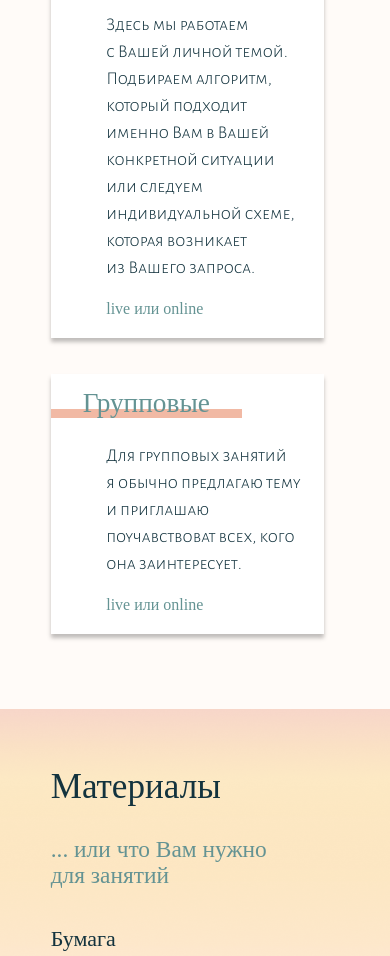
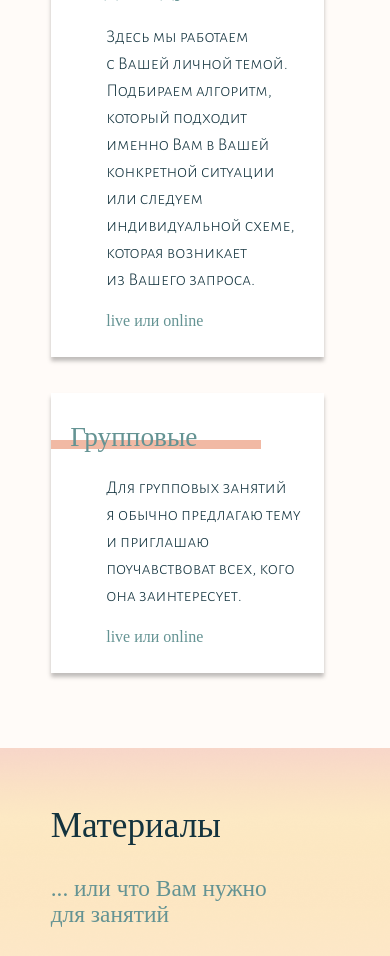
Before and after one commit to Lena-Na/diplom-1, a plain HTML site: page index.html in a window 390 px wide. Shown: the part 5283-6239 px from the top of the page. Drawn offline with Linux system fonts and the light colour scheme; a web font is replaced by a local one.

Commit message:
Add files via upload

```diff
--- a/StyleSheets.css
+++ b/StyleSheets.css
@@ -410,9 +410,26 @@ h5 {
 }
 
 .content-card-page-4 {
-  margin: 2vmin 5vmin 5vmin 5vmin;
+  margin: 2vmin 5vmin 7vmin 5vmin;
   top: 6px;
   left: 36px;
+}
+
+.card-individual::before,
+.card-group::before {
+  display: inline-block;
+  width: 70%;
+  height: 9px;
+  background: #f1b9a4;
+  margin-top: 9vmin;
+  font-family: Neucha;
+  font-style: normal;
+  font-weight: normal;
+  color: #649393;
+  display: flex;
+  align-items: flex-end;
+  line-height: 0.8;
+  padding-left: 5vmin;
 }
 
 @media (min-width: 745px) {
@@ -448,6 +465,7 @@ h5 {
   .card-individual::before,
   .card-group::before {
     font-size: 5vmin;
+    margin-top: 12vmin;
   }
 }
 
@@ -463,24 +481,6 @@ h5 {
 }
 .card-group::before {
   content: "Групповые";
-}
-
-.card-individual::before,
-.card-group::before {
-  display: inline-block;
-  width: 70%;
-  height: 9px;
-  background: #f1b9a4;
-  margin-top: 9vmin;
-  font-family: Neucha;
-  font-style: normal;
-  font-weight: normal;
-
-  line-height: 110%;
-  color: #649393;
-  display: flex;
-  justify-content: space-around;
-  align-items: flex-end;
 }
 
 .text-card-page-4 {
@@ -507,7 +507,6 @@ h3.h3-page-4 {
   font-size: 16px;
   color: #649393;
   margin-left: 36px;
-  margin-bottom: 8vmin;
 }
 
 @media (max-width: 1491px) {
```
